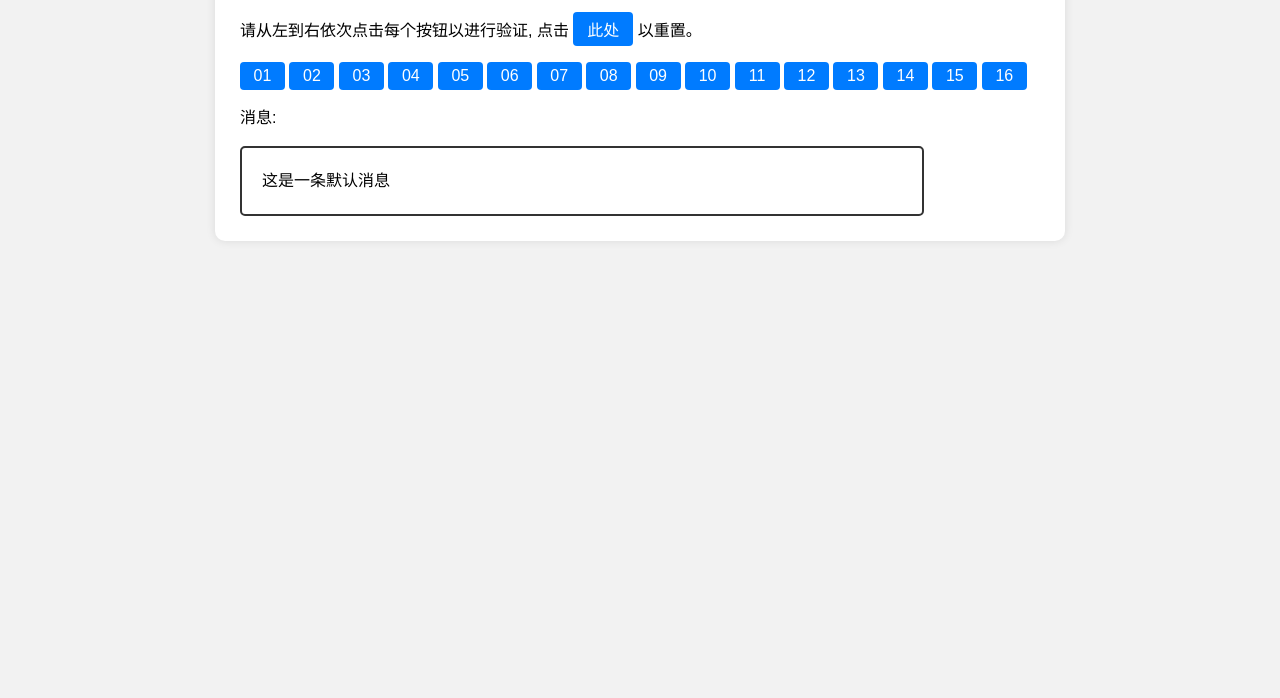
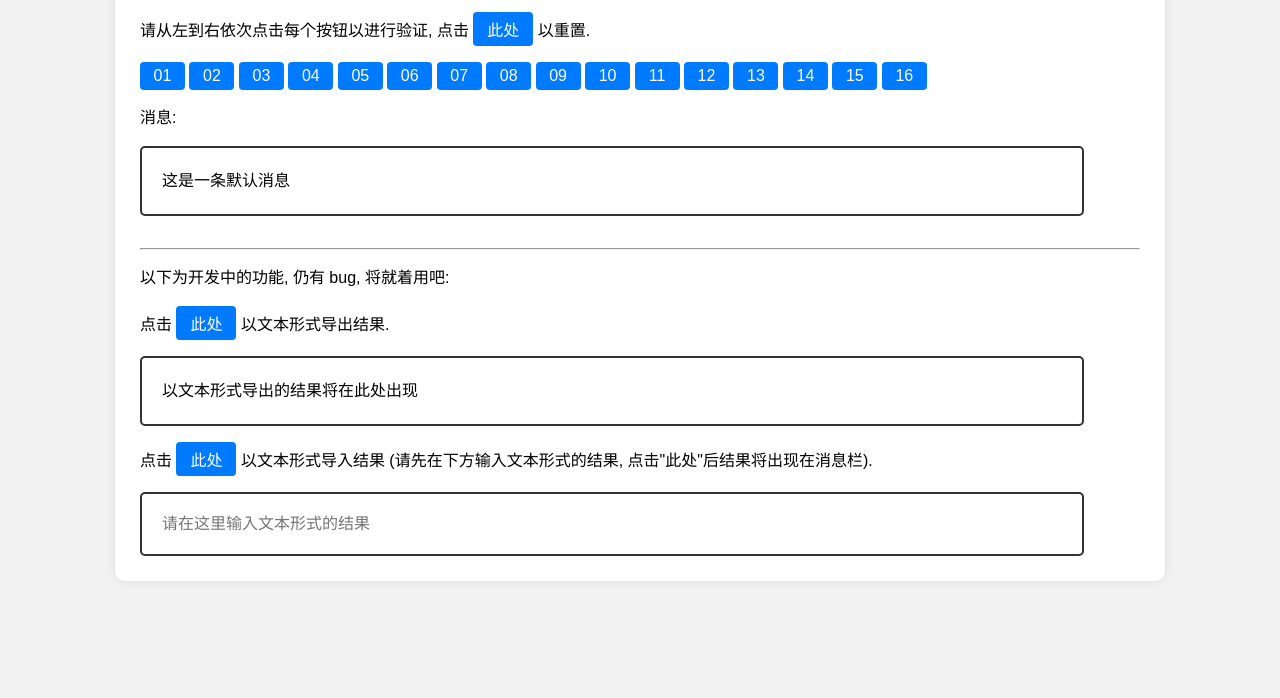
Before and after one commit to WhiteCatBlackHat/CWC1, a plain HTML site: page index.html in a window 1280 px wide. Shown: the part 102-800 px from the top of the page. Drawn offline with Linux system fonts and the light colour scheme.

Commit message:
更新至v7.0

```diff
--- a/index.html
+++ b/index.html
@@ -12,13 +12,12 @@
                 display: flex;
                 flex-direction: column;
                 align-items: center;
-                user-select: none;
             }
 
             .container {
                 margin: 10px;
                 width: 80%;
-                max-width: 800px;
+                max-width: 1000px;
                 padding: 5px 25px 25px;
                 background-color: #fff;
                 box-shadow: 0 0 10px rgba(0,0,0,0.1);
@@ -26,7 +25,7 @@
                 transition: transform 0.3s;
             }
             .container:hover {
-                transform: scale(1.02);
+                /* transform: scale(1.02); */   /* 经实测, 这个效果很影响操作, 故取消 */
                 box-shadow: 0 0 15px rgba(0,0,0,0.2);
             }
 
@@ -51,31 +50,56 @@
             }
 
             .messageBox {
-                width: 80%;
+                width: 90%;
                 border: 2px solid #333;
                 padding: 5px 20px;
                 border-radius: 5px;
+                min-height: 50px;
+                font-size: 16px;
+            }
+
+            .no-select {
+                user-select: none;
             }
         </style>
     </head>
     <body>
         <div class="container">
             <h1>入机验证</h1>
-            <p>
-                请从左到右依次点击每个按钮以进行验证, 点击
-                <button onclick="reset()" style="width: 60px;">此处</button>
-                以重置。
-            </p>
-            <p id="buttons"></p>
+            <div class="no-select">
+                <p>
+                    请从左到右依次点击每个按钮以进行验证, 点击
+                    <button onclick="reset()" style="width: 60px;">此处</button>
+                    以重置.
+                </p>
+                <p id="buttons"></p>
+            </div>
+
             <p>消息: </p>
             <div class="messageBox">
                 <p id="message">这是一条默认消息</p>
             </div>
+            <br/><hr/>
+            <p>以下为开发中的功能, 仍有 bug, 将就着用吧:</p>
+            <p>
+                点击
+                <button onclick="encode()" style="width: 60px;">此处</button>
+                以文本形式导出结果.
+            </p>
+            <div class="messageBox">
+                <p id="export">以文本形式导出的结果将在此处出现</p>
+            </div>
+            <p>
+                点击
+                <button onclick="decode()" style="width: 60px;">此处</button>
+                以文本形式导入结果 (请先在下方输入文本形式的结果, 点击"此处"后结果将出现在消息栏).
+            </p>
+            <input type="text" id="import" class="messageBox" placeholder="请在这里输入文本形式的结果"><br/>
         </div>
         <script>
             const N = 16;
-            let clickTime = new Array(N), lastClick = 0, interval = new Array(N - 1), average = 0, average2 = 0, variance = 0, maxIvl = 0, minIvl = 5000, range, message;
-            for(let i = 1; i <= 16; i++) {
+            let clickTime = new Array(N), lastClick = 0, interval = new Array(N - 1), average = 0, average2 = 0, variance = 0, maxIvl = 0, minIvl = 2147483647, range, message;
+            for(let i = 1; i <= N; i++) {
                 document.getElementById('buttons').innerHTML += '<button id="button' + i + '" onclick="handle(' + i + ')">' + String(i).padStart(2, '0') + '</button>\n';
             }
             function reset() {
@@ -84,11 +108,6 @@
                     document.getElementById('button' + String(i + 1)).disabled = false;
                 }
                 lastClick = 0;
-                average = 0;
-                average2 = 0;
-                variance = 0;
-                maxIvl = 0;
-                minIvl = 5000;
             }
             function handle(index) {
                 // console.log('click(', index, ')');
@@ -107,6 +126,11 @@
                 }
             }
             function getResult() {
+                average = 0;
+                average2 = 0;
+                variance = 0;
+                maxIvl = 0;
+                minIvl = 2147483647;
                 for(let i = 0; i < N - 1; i++) {
                     interval[i] = clickTime[i + 1] - clickTime[i];
                     average += interval[i];
@@ -120,10 +144,6 @@
                     variance += (interval[i] - average) * (interval[i] - average);
                 }
                 variance = Math.floor(variance / (N - 1));
-                // console.log('Time Intervals:', interval);
-                // console.log('Average of Intervals:', average);
-                // console.log('Variance of Intervals:', variance);
-                // console.log('Range of Intervals:', range);
                 message =
                 '间隔时长(ms): ' + interval +
                 ';<br/>间隔时长的平均值(ms): ' + average +
@@ -132,10 +152,10 @@
                 ';<br/>去掉极值后的平均值(ms): ' + average2 +
                 ';<br/>验证结果: ';
                 //作者本人测试的 average 最低 294, varience 最低 657, range 最低 88
-                //但是某 chm 打出了 average=260, varience=270, range=56 的成绩
-                //但是某 zmh 打出了 average=114, varience=61, range=23 的成绩 (虽然是在希沃白板上打的)
-                if(average < 100 || average2 < 80 || variance < 60 || range < 20) {
-                    message += '你个入机; ';
+                //但是学长 chm 曾打出 average=260, varience=270, range=56 的成绩
+                //我们班同学 (其中 zmh 和 zmz 表现最为突出) 打出的最好成绩分别是 average=96, varience=40, range=21, average2=91 (虽然是在希沃白板上打的, 而且不是同一次的)
+                if(average < 90 || average2 < 80 || variance < 35 || range < 20) {
+                    message += '你个入机';
                 }
                 else if(average < 200 || average2 < 180 || variance < 250 || range < 50) {
                     message += '如果你是用鼠标做的, 那么你是个入机; 否则你是个人类';
@@ -158,6 +178,31 @@
                 let seconds = String(date.getSeconds()).padStart(2, '0');
                 return year + '.' + month + '.' + day + ' ' + hours + ':' + minutes + ':' + seconds;
             }
+            function encode() {
+                let result = '';
+                for(let i = 0; i < N; i++) {
+                    result += String(clickTime[i]) + ' ';
+                }
+                document.getElementById('export').innerHTML = btoa(result);
+            }
+            function decode() {
+                let result = atob(document.getElementById('import').value);
+                let arr = result.split(' ');
+                if(arr.length < N) {
+                    showMessage('导入的结果格式不正确, 请检查并重新导入!');
+                    return;
+                }
+                for(let i = 0; i < N; i++) {
+                    if(isNaN(Number(arr[i]))) {
+                        showMessage('导入的结果格式不正确, 请检查并重新导入!');
+                        return;
+                    }
+                }
+                for(let i = 0; i < N; i++) {
+                    clickTime[i] = Number(arr[i]);
+                }
+                getResult();
+            }
         </script>
     </body>
 </html>
```
